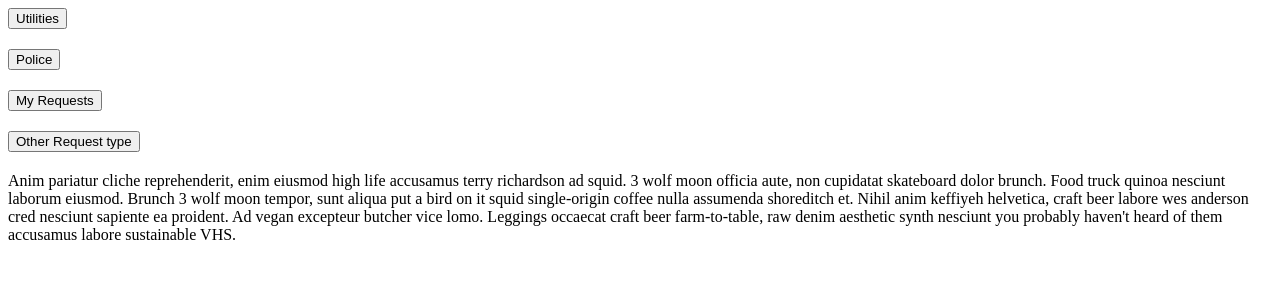
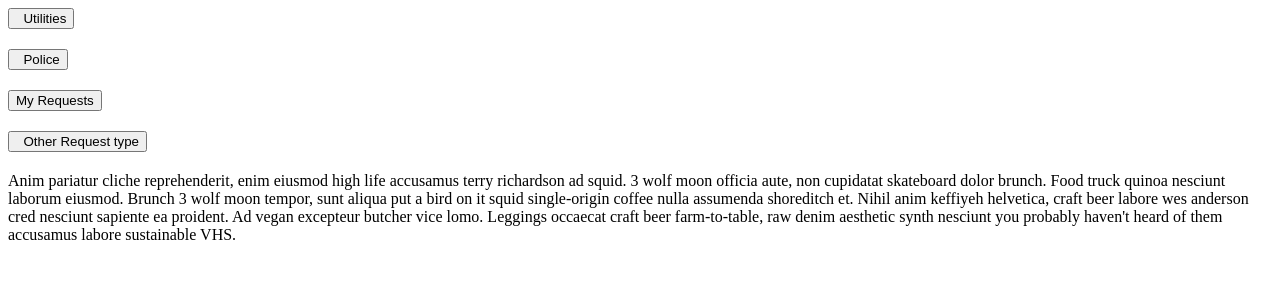
Before and after one commit to pekt00p/camunda_flask_portal, a Flask app: template src/app/templates/user_processes.html in a window 1280 px wide. Shown: the top 300 px of the page. Run offline with Flask 2, Linux system fonts and the light colour scheme; the template is opened without the code that fills it, so the values that code supplies are empty.

Commit message:
FontAwesome added

```diff
--- a/src/app/templates/user_processes.html
+++ b/src/app/templates/user_processes.html
@@ -2,12 +2,12 @@
   <div class="card">
     <div class="card-header" id="headingOne">
       <h2 class="mb-0">
-        <button class="btn btn-link" type="button" data-toggle="collapse" data-target="#collapseOne" aria-expanded="true" aria-controls="collapseOne">
-          Utilities
+        <button class="btn btn-link btn-lg btn-block collapsed" type="button" data-toggle="collapse" data-target="#collapseOne" aria-expanded="true" aria-controls="collapseOne">
+           <i class="fa fa-rocket"></i>&nbsp; Utilities
         </button>
       </h2>
     </div>
-    <div id="collapseOne" class="collapse show" aria-labelledby="headingOne" data-parent="#accordionExample">
+    <div id="collapseOne" class="collapse" aria-labelledby="headingOne" data-parent="#accordionExample">
       <div class="card-body">
 
 	  {%for process in processes%}
@@ -24,22 +24,22 @@
   <div class="card">
     <div class="card-header" id="headingTwo">
       <h2 class="mb-0">
-        <button class="btn btn-link collapsed" type="button" data-toggle="collapse" data-target="#collapseTwo" aria-expanded="false" aria-controls="collapseTwo">
-          Police
+        <button class="btn btn-link btn-lg btn-block collapsed" type="button" data-toggle="collapse" data-target="#collapseTwo" aria-expanded="false" aria-controls="collapseTwo">
+          <i class="fa fa-cab"></i>&nbsp; Police
         </button>
       </h2>
     </div>
     <div id="collapseTwo" class="collapse" aria-labelledby="headingTwo" data-parent="#accordionExample">
       <div class="card-body">
-        <button type="button"  id="my_requests" name="my_requests" class="btn btn-primary"> My Requests </button>
+        <button type="button"  id="my_requests" name="my_requests" class="btn btn-primary "> My Requests </button>
 	  </div>
     </div>
   </div>
   <div class="card">
     <div class="card-header" id="headingThree">
       <h2 class="mb-0">
-        <button class="btn btn-link collapsed" type="button" data-toggle="collapse" data-target="#collapseThree" aria-expanded="false" aria-controls="collapseThree">
-          Other Request type
+        <button class="btn btn-link btn-lg btn-block collapsed" type="button" data-toggle="collapse" data-target="#collapseThree" aria-expanded="false" aria-controls="collapseThree">
+          <i class="fa fa-paw"></i>&nbsp; Other Request type
         </button>
       </h2>
     </div>
```
Also changed, not shown: src/app/templates/login.html (+7 -1 lines), src/app/templates/main_view.html (+9 -4 lines).
